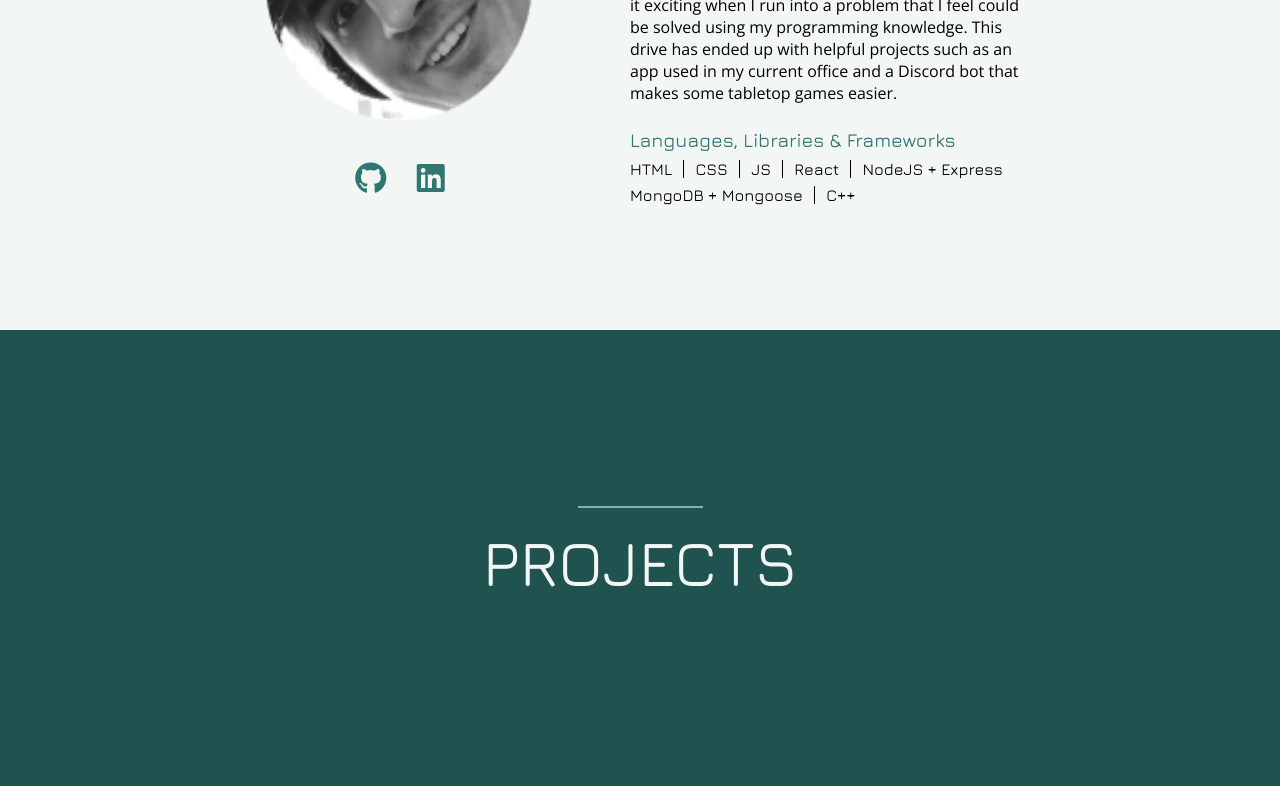
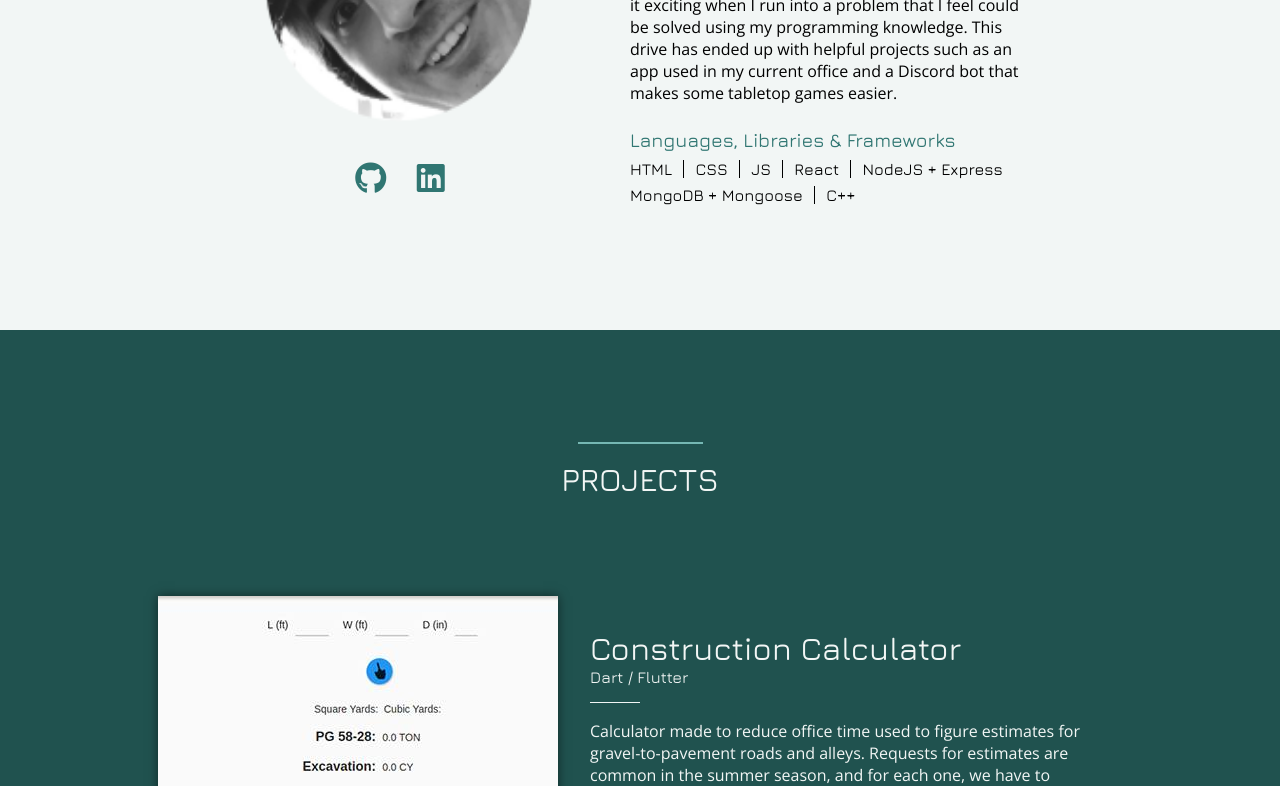
Before and after one commit to ajhanson22227/portfolio, a React (Create React App) app: page / in a window 1280 px wide. Shown: the part 1078-1864 px from the top of the page. Built offline with nearby package versions, Linux system fonts and the light colour scheme.

Commit message:
Decrease project font size and increase space at summary bottom

```diff
--- a/src/components/Project/Project.css
+++ b/src/components/Project/Project.css
@@ -5,7 +5,7 @@
     display: flex;
     justify-content: center;
     flex-direction: column;
-    padding-top: 10em;
+    padding-top: 6em;
     padding-bottom: 1em;
 }
 
@@ -20,8 +20,7 @@
     text-align: center;
     font-family: jura;
     color: var(--projectTextColor);
-    font-size: 4em;
-    margin-bottom: 2em;
+    font-size: 2em;
 }
 
 .projects-container{
@@ -129,6 +128,9 @@ img{
 
 
 @media only screen and (max-width: 800px) {
+    .project-main-container{
+        padding-top: 3em;
+    }
     .project{
         display: flex;
         flex-direction: column;
--- a/src/components/Summary/Summary.css
+++ b/src/components/Summary/Summary.css
@@ -14,6 +14,7 @@
 @media only screen and (max-width: 700px){
     .summary-container{
         min-height: 80vh;
+        margin-bottom: 5em;
     }
 }
 
```
